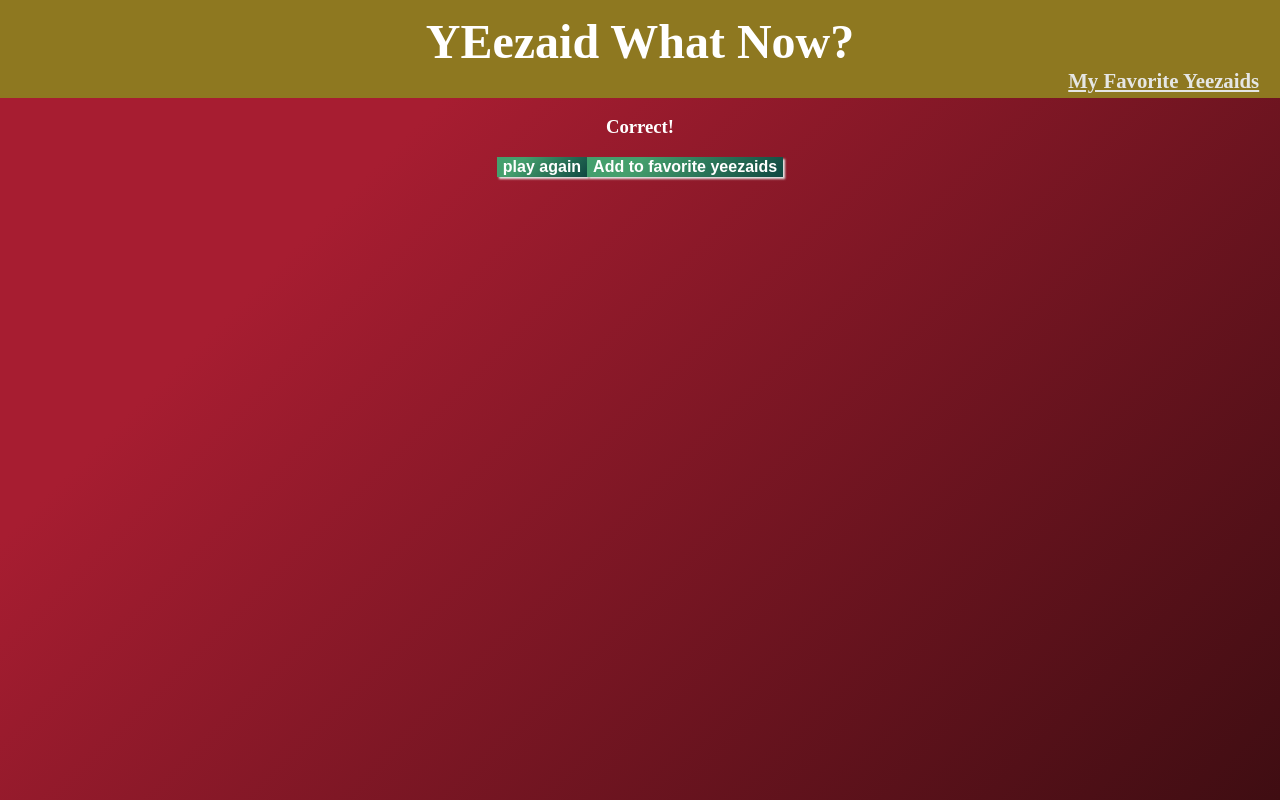
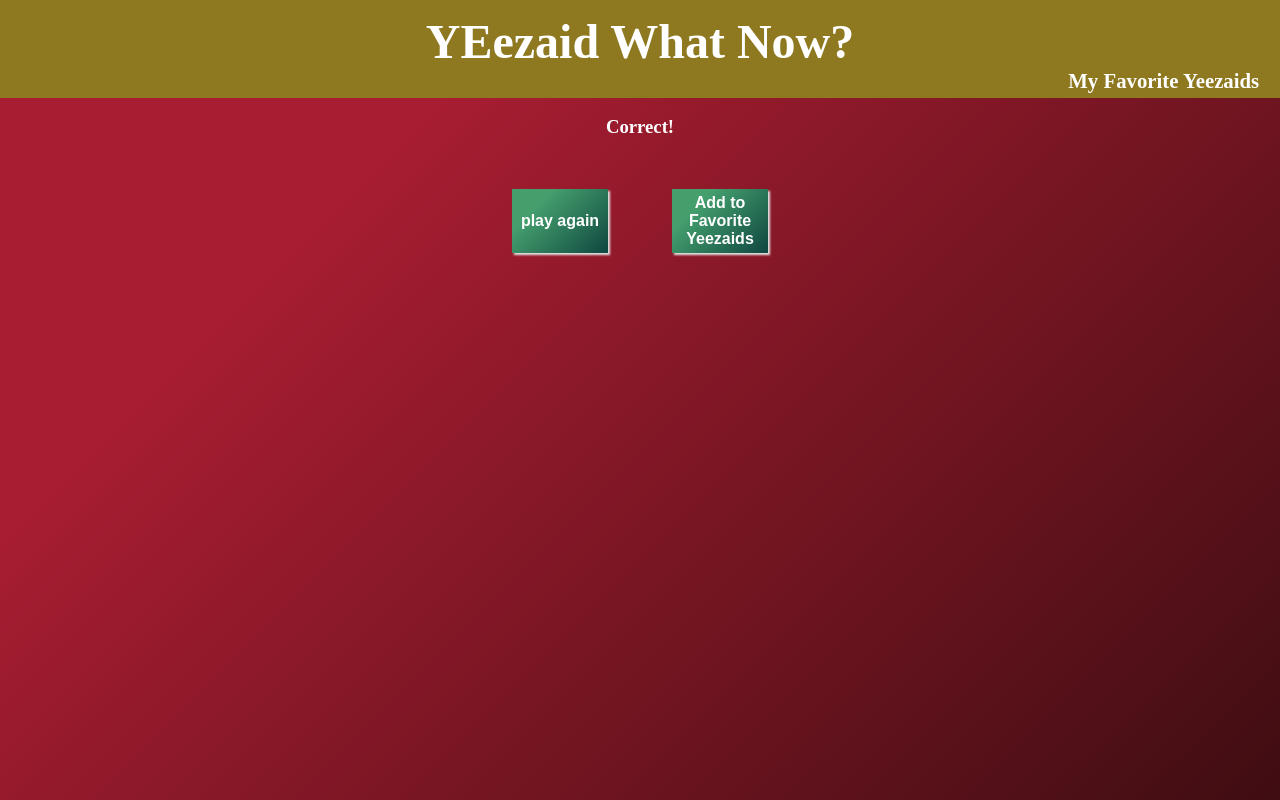
Before and after one commit to emorendorff/yeezaid, a React (Create React App) app: page /home in a window 1280 px wide. Both pictures are taken after a click on the button "Ye". Built offline with nearby package versions, Linux system fonts and the light colour scheme; no server answers; the HTML template or start-up script is replaced by a standard one.

Commit message:
refactor/styling

```diff
--- a/src/App.css
+++ b/src/App.css
@@ -34,10 +34,15 @@ nav {
 
 .fav-link {
   align-self: flex-end;
-  color: #e5e6e4;
+  color: white;
   font-size: 1.3em;
   font-weight: bolder;
   margin-right: 1em;
+  text-decoration: none;
+}
+
+.fav-link:hover {
+  color: #0F4741;
 }
 
 @media screen and (max-width: 500px) {
--- a/src/favorites/favorites.jsx
+++ b/src/favorites/favorites.jsx
@@ -4,8 +4,7 @@ import { Link } from 'react-router-dom'
 import './favorites.css'
 
 const Favorites = ({ favorites }) => {
-  let eachFavorite = favorites.map(each => {
-
+  let eachFavorite = favorites.map((each) => {
     return <li>"{each.quote}"</li>})
 
 
--- a/src/home/Home.jsx
+++ b/src/home/Home.jsx
@@ -97,11 +97,11 @@ const Home = ({favorites, setFavorites}) => {
           </div>
         </section>)}
       {userHasAnswered && isCorrectAnswer === true &&
-        <section>
-          <h3 className='answer'>Correct!</h3>
-          <div>
+        <section className='answer'>
+          <h3>Correct!</h3>
+          <div className='button-flex'>
             <button className='btn' onClick={handlePlayAgain}>play again</button>
-            {randomNum === 1 && <button className='btn' onClick={handleFavorites}>Add to favorite yeezaids</button>}
+            {randomNum === 1 && <button className='btn' onClick={handleFavorites}>Add to Favorite Yeezaids</button>}
           </div>
         </section>
       }
--- a/src/home/home.css
+++ b/src/home/home.css
@@ -11,20 +11,12 @@
   justify-content: center;
 }
 
-
 .answer {
   display: flex;
   flex-direction: column;
   justify-content: space-evenly;
   text-align: center;
 }
-/*
-.play-save {
-  display: flex;
-  flex-direction: column;
-  align-items: center;
-  justify-content: space-between;
-} */
 
 .quote {
   display: flex;
@@ -50,9 +42,17 @@
   font-size: 2em;
   font-weight: bold;
   color: white;
-  display: inline-block
+  height: 4em;
+  width: 6em;
+  margin: 2em;
 }
 
+.btn:hover {
+  color: #0F4741;
+  background-color: white;
+  background-image: none;
+  box-shadow: none;
+}
 
 @media screen and (max-width: 500px) {
   .quote {
@@ -66,6 +66,3 @@
     font-size: 1em;
   }
 }
-
-/* 449F6D
-0F4741 */
```
Also changed, not shown: 1 other file (tests, documents, lock files or other folders).
